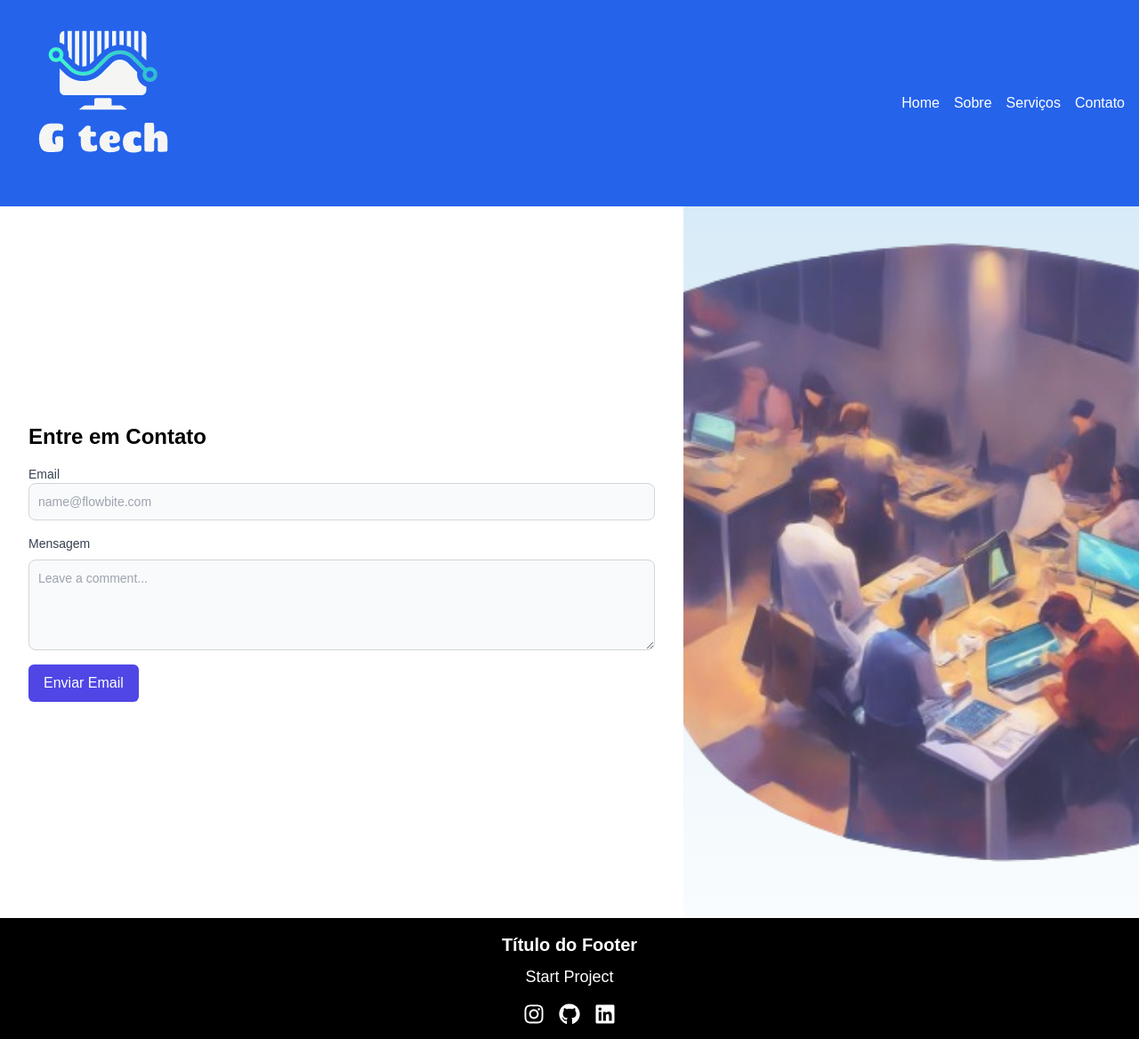
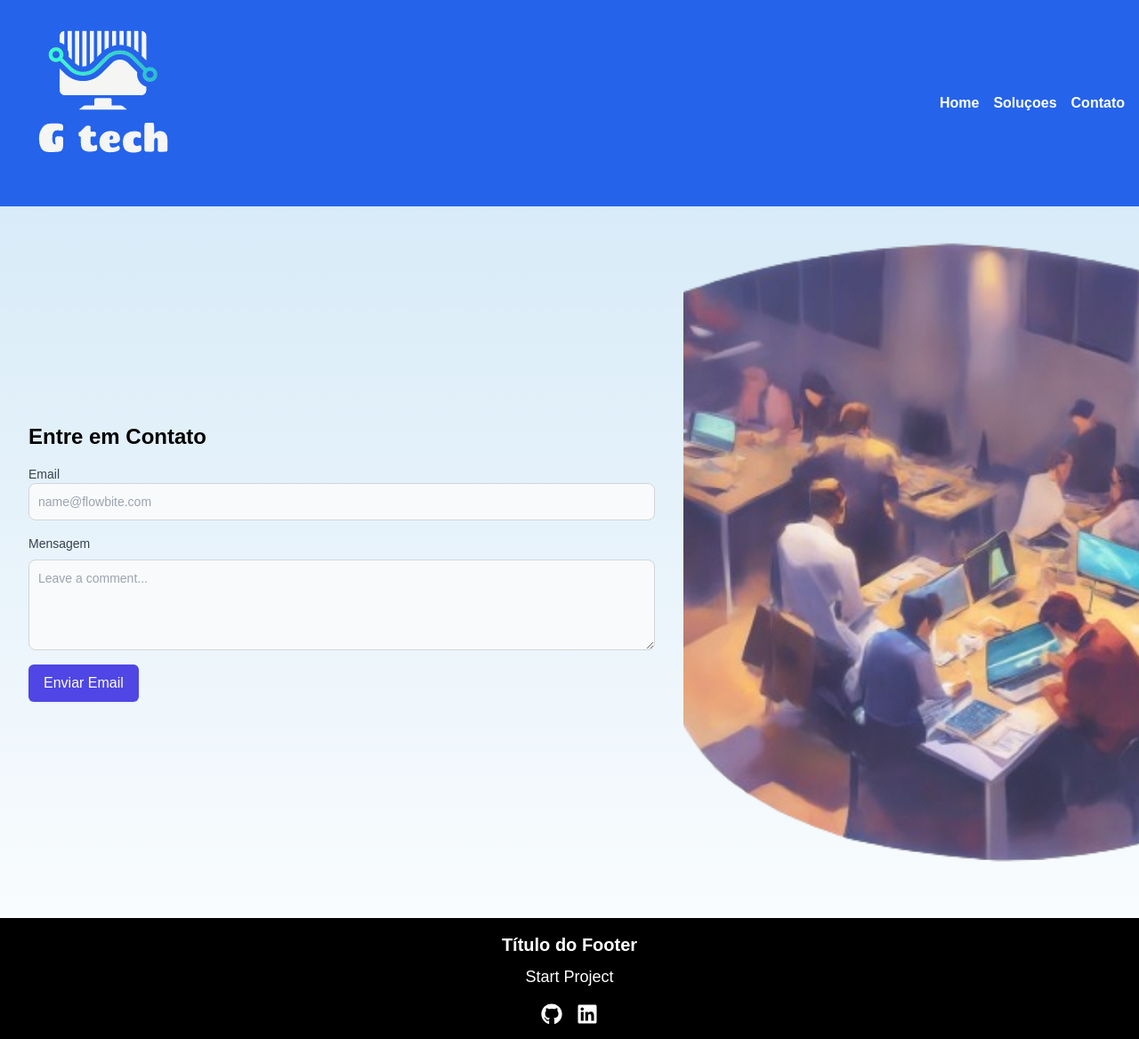
Before and after one commit to GabrielVieira-Code/gtech_portifolio, a Next.js app: page /pages/contact in a window 1280 px wide. Shown: the whole page at 89% size. Built offline with nearby package versions, Linux system fonts and the light colour scheme.

Commit message:
finalizado a estilizaçao ca v1

```diff
--- a/app/components/footer.tsx
+++ b/app/components/footer.tsx
@@ -12,13 +12,13 @@ export default function Footer() {
 
         {/* Links dos ícones */}
         <div className="flex space-x-4">
-          <Link href="https://instagram.com" target="_blank" rel="noopener noreferrer">
+          {/* <Link href="https://instagram.com" target="_blank" rel="noopener noreferrer">
             <FaInstagram className="text-2xl hover:text-gray-400" />
-          </Link>
-          <Link href="https://github.com" target="_blank" rel="noopener noreferrer">
+          </Link> */}
+          <Link href="https://github.com/GabrielVieira-Code" target="_blank" rel="noopener noreferrer">
             <FaGithub className="text-2xl hover:text-gray-400" />
           </Link>
-          <Link href="https://linkedin.com" target="_blank" rel="noopener noreferrer">
+          <Link href="https://www.linkedin.com/in/gabrielvieirasantos/" target="_blank" rel="noopener noreferrer">
             <FaLinkedin className="text-2xl hover:text-gray-400" />
           </Link>
         </div>
--- a/app/components/nav.tsx
+++ b/app/components/nav.tsx
@@ -20,10 +20,10 @@ export default function Navbar() {
 
         {/* Links */}
         <div className="hidden md:flex space-x-4">
-          <Link href="/" className="text-white hover:text-gray-300">Home</Link>
-          <Link href="/pages/cases" className="text-white hover:text-gray-300">Sobre</Link>
-          <Link href="/services" className="text-white hover:text-gray-300">Serviços</Link>
-          <Link href="/pages/contact" className="text-white hover:text-gray-300">Contato</Link>
+          <Link href="/" className="text-white font-semibold hover:text-gray-300">Home</Link>
+          <Link href="/pages/cases" className="text-white font-semibold hover:text-gray-300">Soluçoes</Link>
+          {/* <Link href="/services" className="text-white font-semibold hover:text-gray-300">Serviços</Link> */}
+          <Link href="/pages/contact" className="text-white font-semibold hover:text-gray-300">Contato</Link>
         </div>
 
         {/* Botão do menu móvel */}
@@ -37,10 +37,10 @@ export default function Navbar() {
       {/* Menu móvel */}
       <div className="md:hidden">
         <div className="p-4">
-          <Link href="/" className="block text-gray-800 hover:text-blue-600">Home</Link>
-          <Link href="/about" className="block text-gray-800 hover:text-blue-600">Sobre</Link>
-          <Link href="/services" className="block text-gray-800 hover:text-blue-600">Serviços</Link>
-          <Link href="/pages/contact" className="block text-gray-800 hover:text-blue-600">Contato</Link>
+          <Link href="/" className="block text-gray-800 font-semibold hover:text-blue-600">Home</Link>
+          <Link href="/pages/cases" className="block text-gray-800 font-semibold hover:text-blue-600">Soluçoes</Link>
+          {/* <Link href="/services" className="block text-gray-800 font-semibold hover:text-blue-600">Serviços</Link> */}
+          <Link href="/pages/contact" className="block text-gray-800 font-semibold hover:text-blue-600">Contato</Link>
         </div>
       </div>
     </nav>
--- a/app/globals.css
+++ b/app/globals.css
@@ -19,6 +19,8 @@
   margin-top: -20px;
 }
 
+
+
 body {
   color: rgb(var(--foreground-rgb));
   background: linear-gradient(
--- a/app/pages/cases/page.tsx
+++ b/app/pages/cases/page.tsx
@@ -5,6 +5,7 @@ import Navbar from "../../components/nav";
 import Footer from "../../components/footer";
 import Image from 'next/image';
 import { useRef } from 'react';
+import { Parallax } from 'react-parallax';
 
 export default function Cases() {
   const sectionRefs = [
@@ -18,13 +19,16 @@ export default function Cases() {
       <Navbar />
 
       <div ref={sectionRefs[0]} className="section" style={{ height: '100vh', backgroundColor: '#58d68d', display: 'flex', alignItems: 'center', padding: '20px' }}>
+
         <div style={{ flex: 6, paddingRight: '20px' }}>
           <h1 style={{ fontSize: '2.8rem', fontWeight: 'bold', marginBottom: '20px' }}>Sistema Financeiro</h1>
           <p style={{ fontSize: '1.2rem' }}>Este projeto de estudo, desenvolvido com React e TypeScript, é uma aplicação de gestão financeira que permite aos usuários adicionar despesas e receitas, construir um balanço financeiro e filtrar as transações por mês. O projeto visa fornecer uma interface intuitiva para a entrada de dados financeiros e visualização do saldo, categorizando as transações por período. A aplicação também utiliza componentes reutilizáveis e estados gerenciados para manter o controle preciso das finanças, facilitando a análise e monitoramento do orçamento ao longo do tempo.</p>
         </div>
+     {/* <Parallax> */}
         <div style={{ flex: 4 }}>
           <Image src="/imagens/telaSistemaFinanceiros.png" alt="Imagem da Seção 1" width={600} height={400} style={{ maxWidth: '100%', height: 'auto' }} />
         </div>
+     {/* </Parallax> */}
       </div>
 
       <div ref={sectionRefs[1]} className="section" style={{ height: '100vh', backgroundColor: '#C1E1FF', display: 'flex', alignItems: 'center', padding: '20px' }}>
--- a/app/pages/contact/page.tsx
+++ b/app/pages/contact/page.tsx
@@ -8,7 +8,7 @@ export default function Contact() {
       <Navbar />
       <div className="min-h-screen bg-beige flex">
         {/* Formulário */}
-        <div className="w-3/5 p-8 bg-white flex flex-col justify-center">
+        <div className="w-3/5 p-8 bg-rgb(206, 230, 246) flex flex-col justify-center">
           <h2 className="text-2xl font-bold mb-4">Entre em Contato</h2>
           <form className="space-y-4">
             <div>
--- a/tailwind.config.ts
+++ b/tailwind.config.ts
@@ -6,6 +6,7 @@ const config: Config = {
     "./components/**/*.{js,ts,jsx,tsx,mdx}",
     "./app/**/*.{js,ts,jsx,tsx,mdx}",
   ],
+
   theme: {
     extend: {
       backgroundImage: {
```
